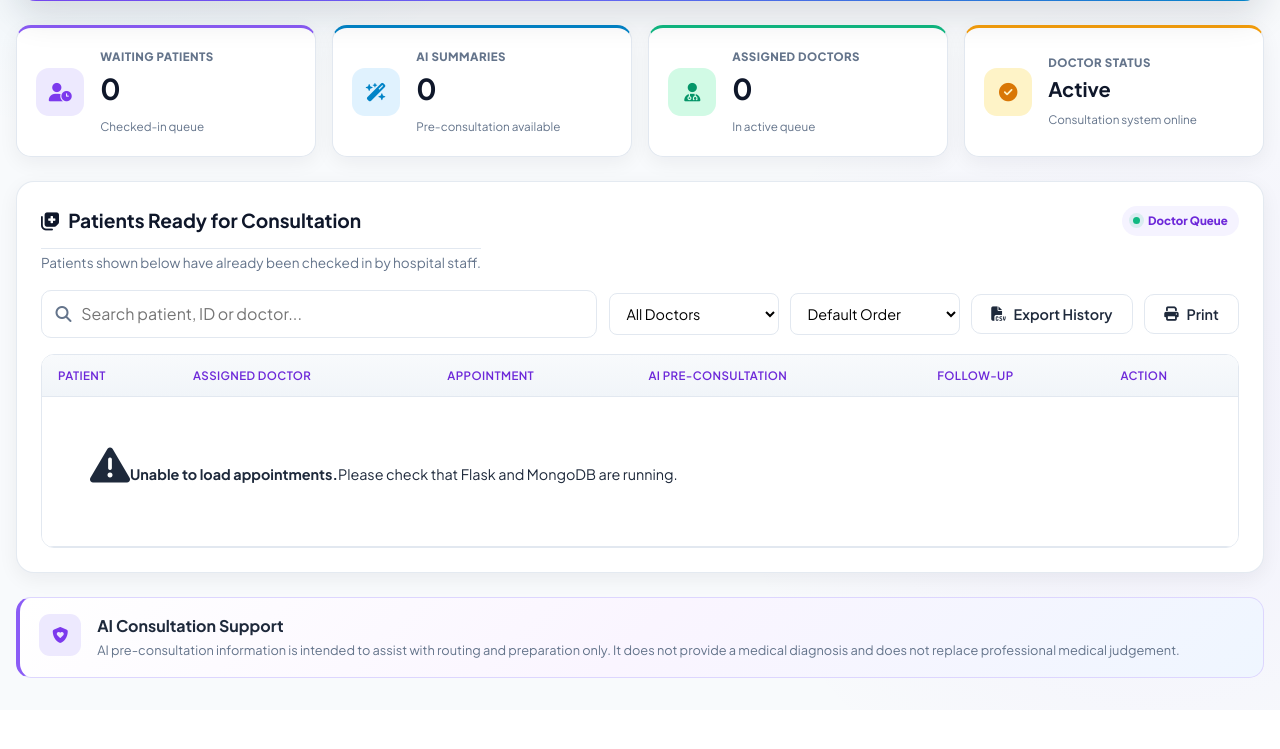
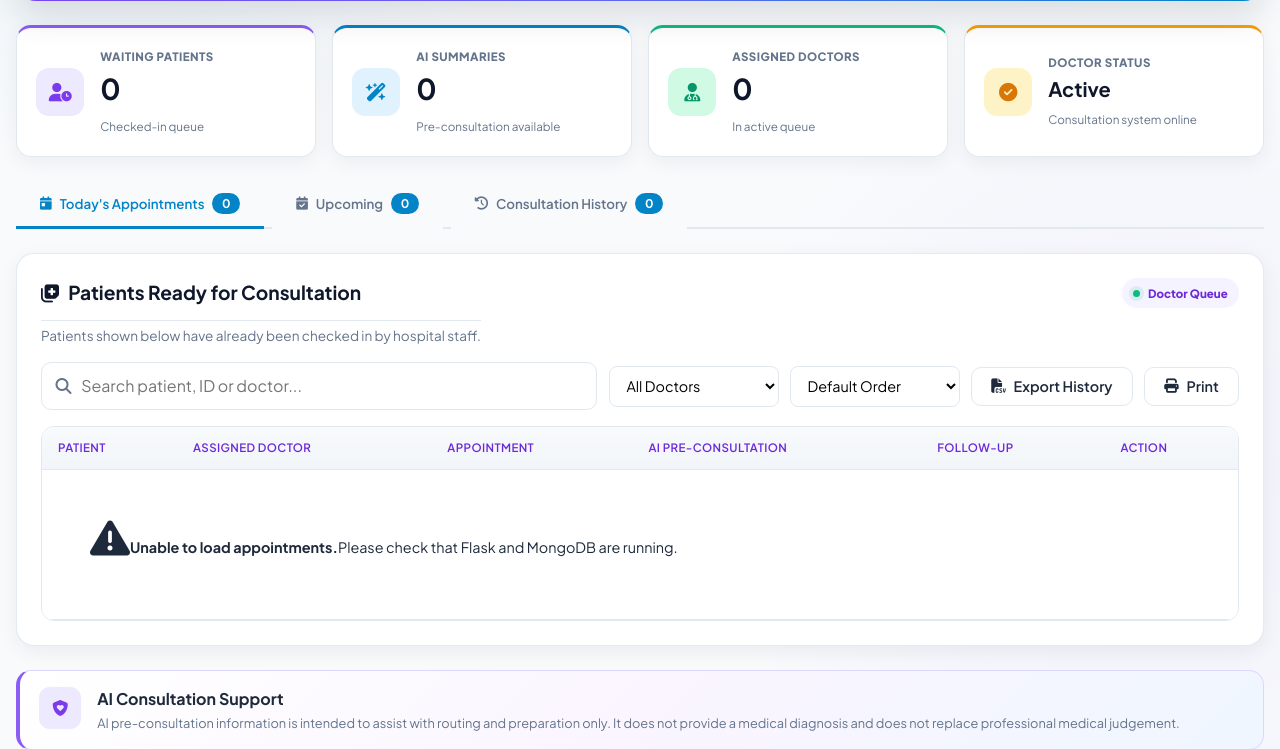
Before and after one commit to yq0702/WebDevelopmentAssignment, a Flask app: template templates/doctor.html in a window 1280 px wide. Shown: the part 454-1203 px from the top of the page. Before the commit the page ends 1132 px from the top, so only its background shows below. Run offline with Flask 3, Linux system fonts and the light colour scheme; the template is opened without the code that fills it, so the values that code supplies are empty; some libraries are stand-ins or nearby versions.

Commit message:
Updated doctor.html
- Update the UI for the doctor version

```diff
--- a/templates/doctor.html
+++ b/templates/doctor.html
@@ -9,6 +9,53 @@
     <link href="https://fonts.googleapis.com/css2?family=Plus+Jakarta+Sans:wght@400;500;600;700;800&display=swap" rel="stylesheet">
     <link rel="stylesheet" href="https://cdnjs.cloudflare.com/ajax/libs/font-awesome/6.4.0/css/all.min.css">
     <link rel="stylesheet" href="{{ url_for('static', filename='styles.css') }}">
+
+    <style>
+        /* Dashboard Tabs Styling */
+        .dashboard-tabs {
+            display: flex;
+            gap: 0.5rem;
+            margin-bottom: 1.5rem;
+            border-bottom: 2px solid var(--border-color, #e2e8f0);
+            padding-bottom: 0;
+        }
+
+        .tab-button {
+            padding: 0.75rem 1.5rem;
+            background: var(--bg-secondary, #f8fafc);
+            border: none;
+            border-bottom: 3px solid transparent;
+            margin-bottom: -2px;
+            cursor: pointer;
+            font-weight: 600;
+            color: var(--text-secondary, #64748b);
+            transition: all 0.3s ease;
+            display: flex;
+            align-items: center;
+            gap: 0.5rem;
+            border-radius: 8px 8px 0 0;
+        }
+
+        .tab-button:hover {
+            color: var(--primary, #3b82f6);
+            background: #eff6ff;
+        }
+
+        .tab-button.active {
+            color: var(--primary, #3b82f6);
+            border-bottom-color: var(--primary, #3b82f6);
+            background: transparent;
+        }
+
+        .tab-badge {
+            background: var(--primary, #3b82f6);
+            color: white;
+            padding: 0.2rem 0.6rem;
+            border-radius: 12px;
+            font-size: 0.75rem;
+            font-weight: 700;
+        }
+    </style>
 </head>
 
 <body class="doctor-page">
@@ -117,6 +164,25 @@
                     <small>Consultation system online</small>
                 </div>
             </div>
+        </section>
+
+        <!-- VIEW TABS -->
+        <section class="dashboard-tabs">
+            <button class="tab-button active" onclick="switchDoctorView('today')" id="tab-today">
+                <i class="fa-solid fa-calendar-day"></i>
+                Today's Appointments
+                <span class="tab-badge" id="todayCount">0</span>
+            </button>
+            <button class="tab-button" onclick="switchDoctorView('upcoming')" id="tab-upcoming">
+                <i class="fa-solid fa-calendar-check"></i>
+                Upcoming
+                <span class="tab-badge" id="upcomingCount">0</span>
+            </button>
+            <button class="tab-button" onclick="switchDoctorView('history')" id="tab-history">
+                <i class="fa-solid fa-clock-rotate-left"></i>
+                Consultation History
+                <span class="tab-badge" id="historyCount">0</span>
+            </button>
         </section>
 
         <!-- CONSULTATION QUEUE -->
```
